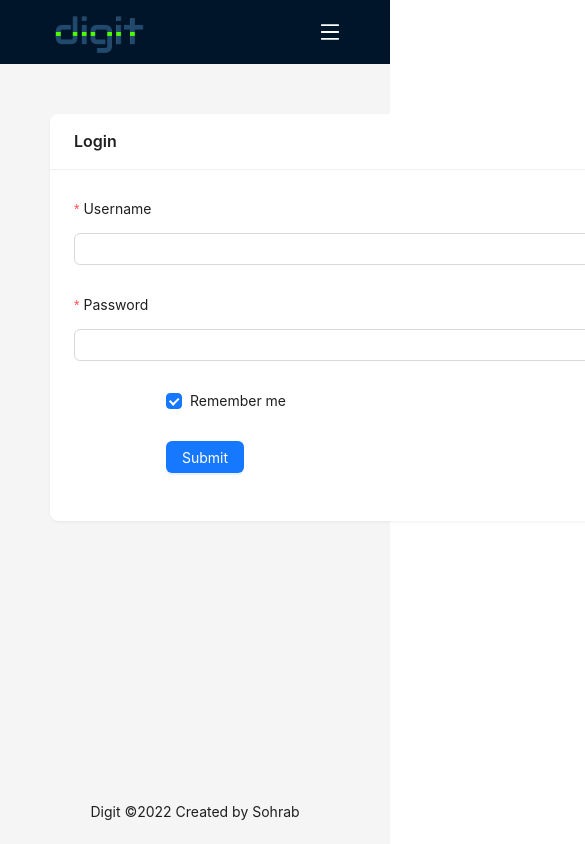
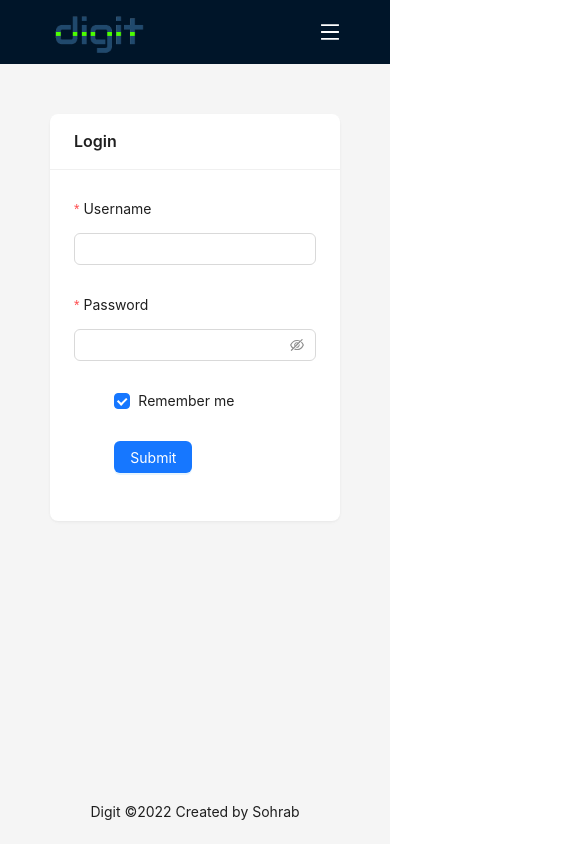
Before and after one commit to sohrab-salehi/digit, a React (Create React App) app: page /login in a window 390 px wide. Shown: the top 844 px of the page, 585 px wide, since content can reach past the window. Built offline with nearby package versions, Linux system fonts and the light colour scheme.

Commit message:
Add responsive view for login and welcome page

```diff
--- a/src/Login/index.tsx
+++ b/src/Login/index.tsx
@@ -1,6 +1,6 @@
 import React, { useState } from "react";
 import { useNavigate } from "react-router-dom";
-import { Button, Card, Checkbox, Form, Input } from "antd";
+import { Button, Card, Checkbox, Col, Form, Input, Row } from "antd";
 
 import login from "../api/user";
 
@@ -18,7 +18,13 @@ function Login() {
     };
 
     return (
-        <Card title="Login" bordered={false} style={{ width: 600 }}>
+        <Row>
+            <Col xs={24} sm={24} md={24} lg={24} xl={24}>
+                <Card
+                    title="Login"
+                    bordered={false}
+                    style={{ maxWidth: 600, margin: "auto" }}
+                >
                     <Form
                         name="basic"
                         labelCol={{ span: 4 }}
@@ -74,6 +80,8 @@ function Login() {
                         </Form.Item>
                     </Form>
                 </Card>
+            </Col>
+        </Row>
     );
 }
 
--- a/src/Welcome/index.tsx
+++ b/src/Welcome/index.tsx
@@ -1,6 +1,6 @@
 import React, { useEffect, useState } from "react";
 import { useNavigate } from "react-router-dom";
-import { Card, message } from "antd";
+import { Card, Col, Row, message } from "antd";
 import { getUser } from "../api/user";
 
 function Login() {
@@ -25,9 +25,17 @@ function Login() {
     }, [navigate]);
 
     return (
-        <Card title="Greeting" bordered={false} style={{ width: 600 }}>
-            <p>Welcome! {username}</p>
-        </Card>
+        <Row>
+            <Col xs={24} sm={24} md={24} lg={24} xl={24}>
+                <Card
+                    title="Greeting"
+                    bordered={false}
+                    style={{ maxWidth: 600, margin: "auto" }}
+                >
+                    <p>Welcome! {username}</p>
+                </Card>
+            </Col>
+        </Row>
     );
 }
 
```
Lines whose indentation alone changed are shown as unchanged.
